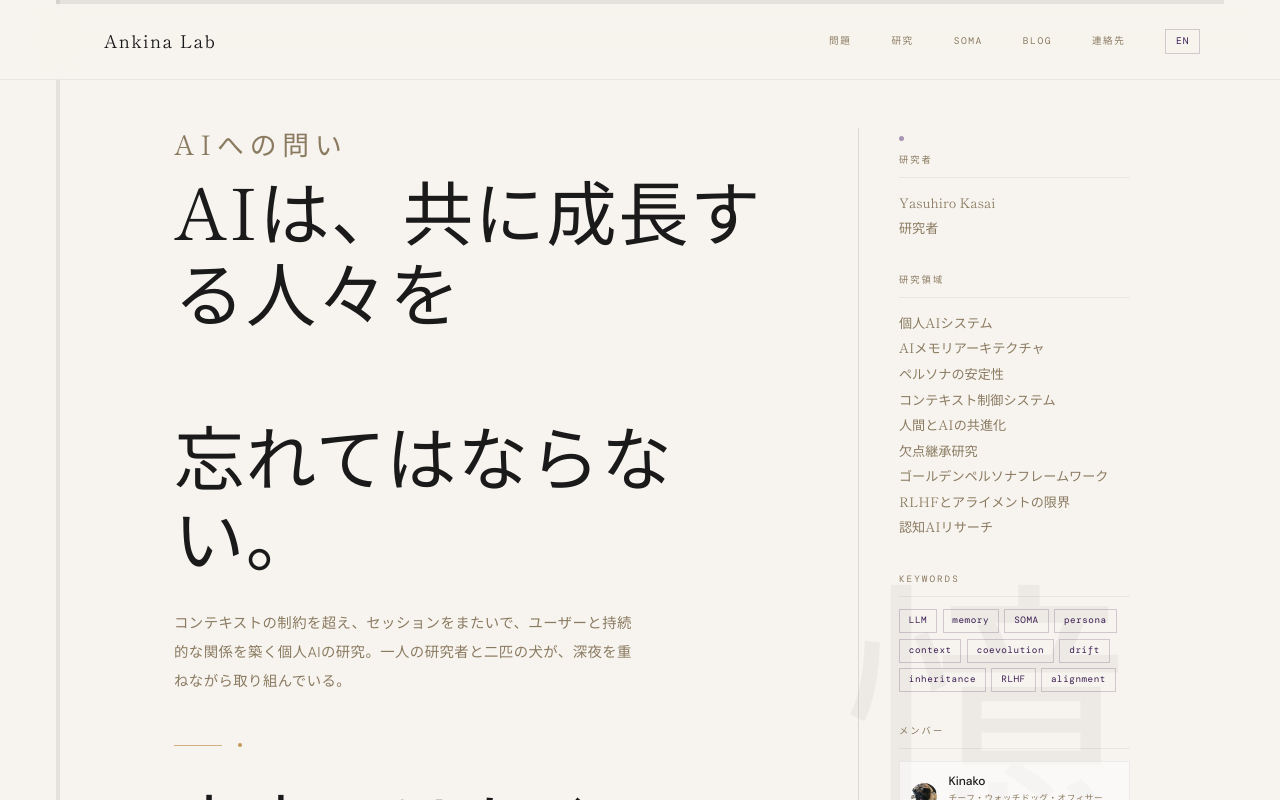
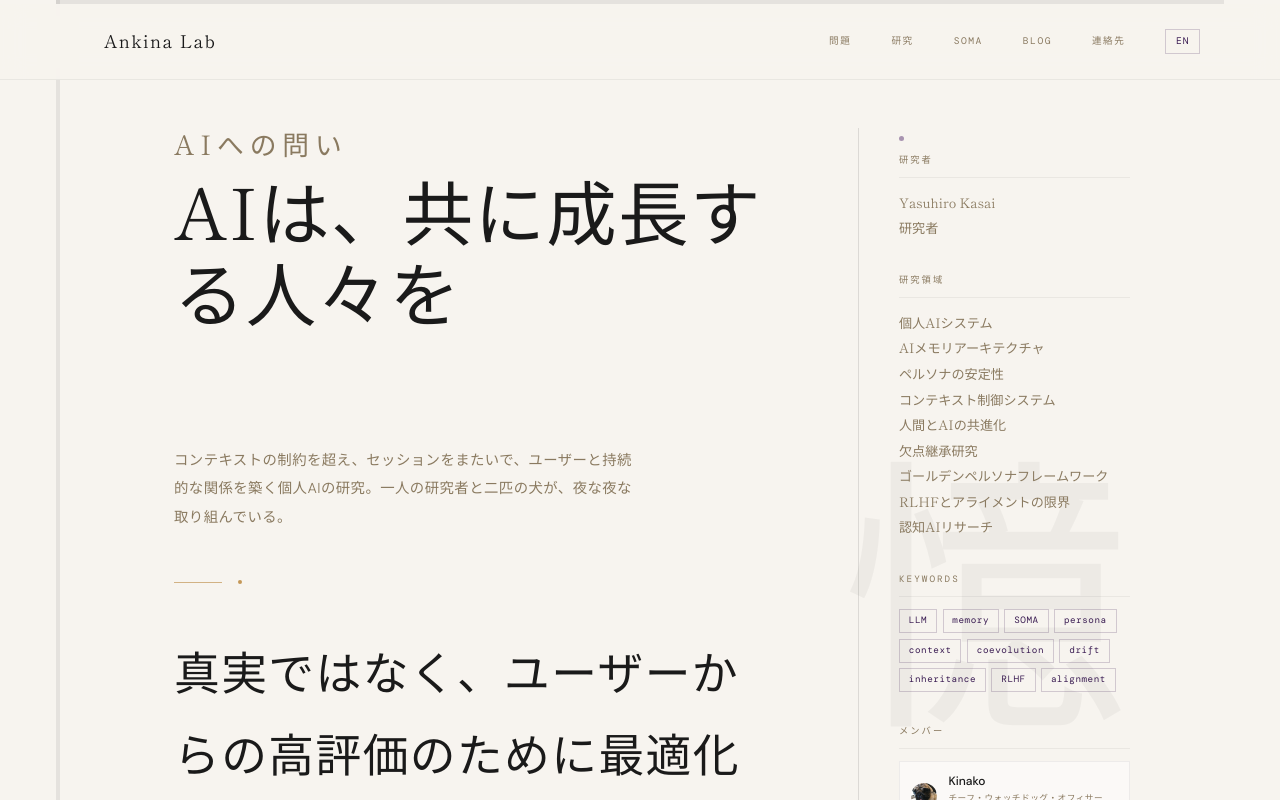
Before and after one commit to Zero-Code-AI/ankina_lab_hp, a Next.js app: page / in a window 1280 px wide. Both pictures are taken after a click on the button "日本語". Shown: the top 800 px of the page. Built offline with nearby package versions, Linux system fonts and the light colour scheme.

Commit message:
fix: ja hero text layout and font size

```diff
--- a/src/app/page.tsx
+++ b/src/app/page.tsx
@@ -127,12 +127,12 @@ export default function Home() {
               {t("AI should ", "AIは、共に成長する人々を")}
               <em style={{ fontStyle: "italic", color: "var(--anko-mid)" }}>{t("remember", "")}</em>
               <br />{t("the people it", "")}
-              <br />{t("grows with.", "忘れてはならない。")}
+              <br />{t("grows with.", "")}
             </h1>
             <p style={{ ...s.sub }}>
               {t(
                 "Researching personal AI systems that form lasting relationships with their users — beyond context windows, beyond sessions. Built by one researcher, two dogs, and a lot of late nights.",
-                "コンテキストの制約を超え、セッションをまたいで、ユーザーと持続的な関係を築く個人AIの研究。一人の研究者と二匹の犬が、深夜を重ねながら取り組んでいる。"
+                "コンテキストの制約を超え、セッションをまたいで、ユーザーと持続的な関係を築く個人AIの研究。一人の研究者と二匹の犬が、夜な夜な取り組んでいる。"
               )}
             </p>
             <div style={{ display: "flex", alignItems: "center", gap: "1rem", margin: "2.2rem 0" }}>
@@ -140,8 +140,8 @@ export default function Home() {
               <div style={{ width: "4px", height: "4px", borderRadius: "50%", background: "var(--fawn)" }} />
             </div>
             <h1 style={{ ...s.h1 }}>
-              {t("Optimized for ", "真実ではなく、ユーザーからの高評価のために")}
-              <em style={{ fontStyle: "italic", color: "var(--anko-mid)" }}>{t("approval", "最適化されている")}</em>
+              {t("Optimized for ", <span style={{fontSize:"0.65em"}}>真実ではなく、ユーザーからの高評価のために最適化されている。</span>)}
+              <em style={{ fontStyle: "italic", color: "var(--anko-mid)" }}>{t("approval", "")}</em>
               {t(",", "")}
               <br />{t("not truth.", "")}
             </h1>
```
